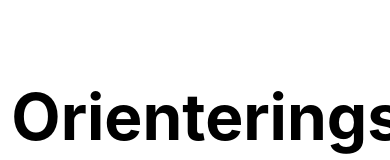
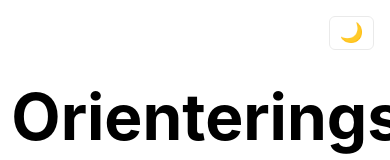
Before and after one commit to mikaello/oordliste, a Next.js app: page / in a window 390 px wide. Shown: the top 160 px of the page. Built offline with nearby package versions, Linux system fonts and the light colour scheme.

Commit message:
feat: add dark mode with system preference and manual toggle (#89)
Use CSS custom properties with prefers-color-scheme media query for
automatic dark/light mode based on system settings. Add a fixed toggle
button that overrides the system preference and stores the choice in
localStorage.

```diff
--- /dev/null
+++ b/app/components/ThemeToggle.jsx
@@ -0,0 +1,47 @@
+"use client";
+
+import { useEffect, useState } from "react";
+import styles from "./ThemeToggle.module.css";
+
+const STORAGE_KEY = "theme";
+
+function getSystemTheme() {
+  return window.matchMedia("(prefers-color-scheme: dark)").matches
+    ? "dark"
+    : "light";
+}
+
+function applyTheme(theme) {
+  document.documentElement.setAttribute("data-theme", theme);
+}
+
+export default function ThemeToggle() {
+  const [theme, setTheme] = useState(null);
+
+  useEffect(() => {
+    const stored = localStorage.getItem(STORAGE_KEY);
+    const resolved = stored ?? getSystemTheme();
+    setTheme(resolved);
+    applyTheme(resolved);
+  }, []);
+
+  function toggle() {
+    const next = theme === "dark" ? "light" : "dark";
+    setTheme(next);
+    applyTheme(next);
+    localStorage.setItem(STORAGE_KEY, next);
+  }
+
+  if (theme === null) return null;
+
+  return (
+    <button
+      onClick={toggle}
+      className={styles.toggle}
+      aria-label={theme === "dark" ? "Switch to light mode" : "Switch to dark mode"}
+      title={theme === "dark" ? "Switch to light mode" : "Switch to dark mode"}
+    >
+      {theme === "dark" ? "☀️" : "🌙"}
+    </button>
+  );
+}
--- /dev/null
+++ b/app/components/ThemeToggle.module.css
@@ -0,0 +1,20 @@
+.toggle {
+  position: fixed;
+  top: 1rem;
+  right: 1rem;
+  background: none;
+  border: 1px solid var(--border);
+  border-radius: 6px;
+  padding: 0.4rem 0.6rem;
+  cursor: pointer;
+  font-size: 1.2rem;
+  line-height: 1;
+  color: var(--text);
+  transition: border-color 0.15s ease;
+}
+
+.toggle:hover,
+.toggle:focus {
+  border-color: var(--link);
+  outline: none;
+}
--- a/app/layout.jsx
+++ b/app/layout.jsx
@@ -1,5 +1,6 @@
 import "../styles/globals.css";
 import { Analytics } from "@vercel/analytics/react";
+import ThemeToggle from "./components/ThemeToggle";
 
 export const metadata = {
   title: "Orienteringsordliste",
@@ -12,9 +13,10 @@ export default function RootLayout({
   children,
 }) {
   return (
-    <html lang="no">
+    <html lang="no" suppressHydrationWarning>
       <body>
         <Analytics />
+        <ThemeToggle />
         {children}
       </body>
     </html>
--- a/styles/Home.module.css
+++ b/styles/Home.module.css
@@ -29,7 +29,7 @@
 .footer {
   width: 100%;
   height: 100px;
-  border-top: 1px solid #eaeaea;
+  border-top: 1px solid var(--border);
   display: flex;
   flex-direction: column;
   justify-content: center;
@@ -42,7 +42,7 @@
 
 .footer a,
 .title a {
-  color: #0070f3;
+  color: var(--link);
   text-decoration: none;
 }
 
@@ -72,7 +72,7 @@
 }
 
 .code {
-  background: #fafafa;
+  background: var(--code-bg);
   border-radius: 5px;
   padding: 0.75rem;
   font-size: 1.1rem;
@@ -96,7 +96,7 @@
   text-align: left;
   color: inherit;
   text-decoration: none;
-  border: 1px solid #eaeaea;
+  border: 1px solid var(--border);
   border-radius: 10px;
   transition: color 0.15s ease, border-color 0.15s ease;
 }
@@ -104,8 +104,8 @@
 .card:hover,
 .card:focus,
 .card:active {
-  color: #0070f3;
-  border-color: #0070f3;
+  color: var(--link);
+  border-color: var(--link);
 }
 
 .card h3 {
--- a/styles/globals.css
+++ b/styles/globals.css
@@ -1,9 +1,45 @@
+:root {
+  --bg: #ffffff;
+  --text: #000000;
+  --border: #eaeaea;
+  --link: #0070f3;
+  --code-bg: #fafafa;
+}
+
+@media (prefers-color-scheme: dark) {
+  :root {
+    --bg: #121212;
+    --text: #e5e5e5;
+    --border: #333333;
+    --link: #4da6ff;
+    --code-bg: #1e1e1e;
+  }
+}
+
+[data-theme="light"] {
+  --bg: #ffffff;
+  --text: #000000;
+  --border: #eaeaea;
+  --link: #0070f3;
+  --code-bg: #fafafa;
+}
+
+[data-theme="dark"] {
+  --bg: #121212;
+  --text: #e5e5e5;
+  --border: #333333;
+  --link: #4da6ff;
+  --code-bg: #1e1e1e;
+}
+
 html,
 body {
   padding: 0;
   margin: 0;
   font-family: -apple-system, BlinkMacSystemFont, Segoe UI, Roboto, Oxygen,
     Ubuntu, Cantarell, Fira Sans, Droid Sans, Helvetica Neue, sans-serif;
+  background-color: var(--bg);
+  color: var(--text);
 }
 
 a {
```
